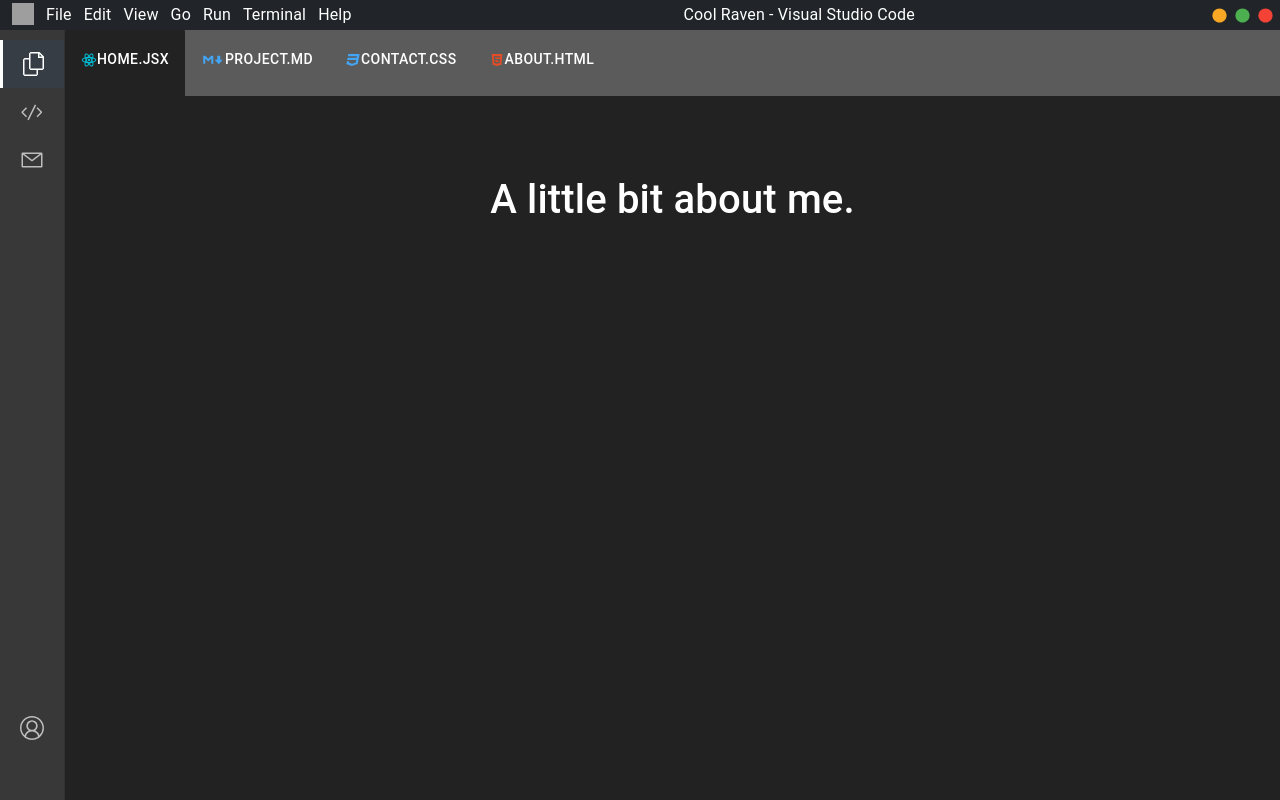
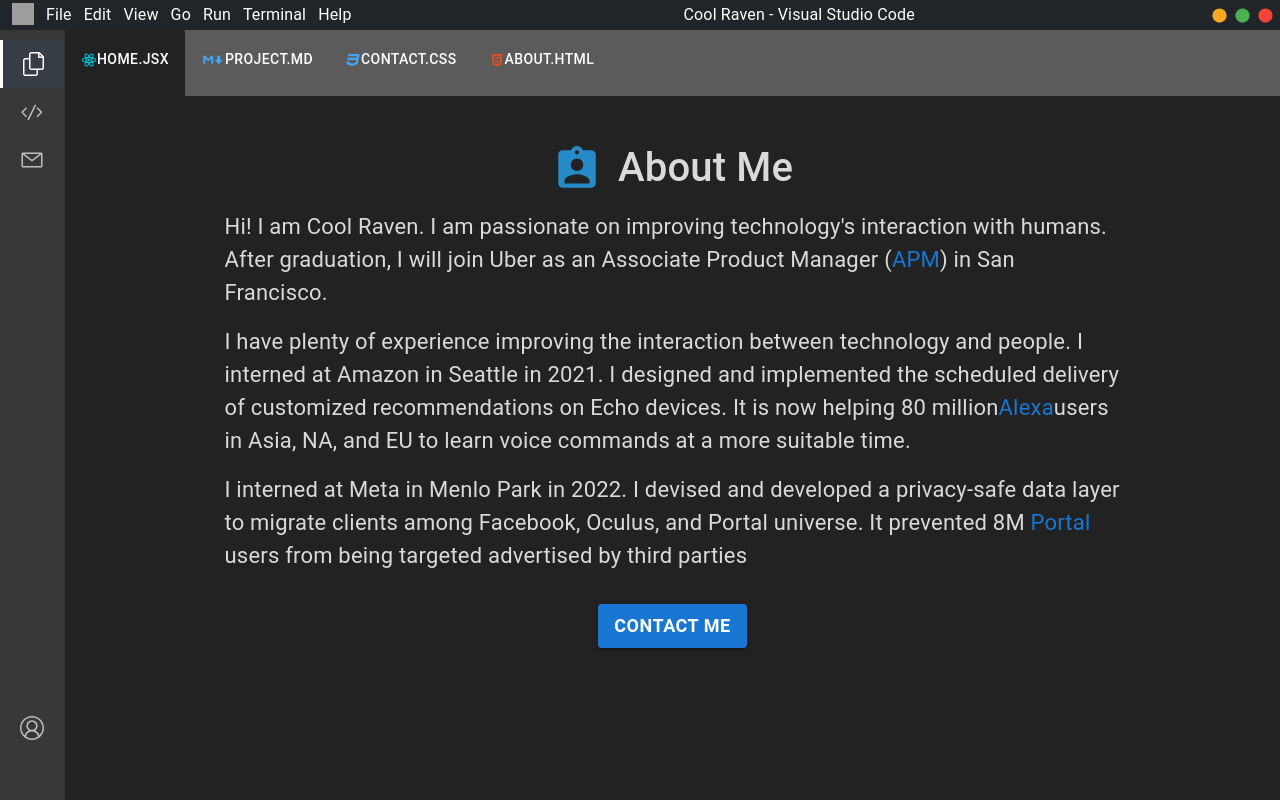
Before and after one commit to Kail-Fu/portfolio, a React (Create React App) app: page /portfolio/Account in a window 1280 px wide. Built offline with nearby package versions, Linux system fonts and the light colour scheme; grey boxes are pictures that could not be loaded.

Commit message:
explorer

```diff
--- a/src/components/Account.js
+++ b/src/components/Account.js
@@ -2,12 +2,53 @@
 import { styled, useTheme } from '@mui/material/styles';
 import Typography from '@mui/material/Typography';
 import { Tabs, Tab } from 'react-bootstrap';
-import { BrowserRouter as Router, Routes, Route, Link, useNavigate } from 'react-router-dom';
+import { BrowserRouter as Router, Routes, Route, useNavigate } from 'react-router-dom';
 import { Button, Stack } from '@mui/material';
+import Link from '@mui/material/Link';
+import AssignmentIndIcon from '@mui/icons-material/AssignmentInd';
+// import Stack from '@mui/material';
 
+const Account = (props) => {
+    return <Stack direction="column" display="flex" alignItems="center">
+        <Box display="flex" justifyContent="center">
+            <Stack direction="row" spacing={2}>
+                <AssignmentIndIcon sx={{ color: "#268ac8", fontSize: 50 }} />
+                <h1 style={{ color: '#DADADA' }}>About Me</h1>
 
-const Account = () => {
-    return <h1 style={{ color: 'white', marginTop: '2rem' }}>A little bit about me.</h1>
+            </Stack>
+        </Box>
+        <Typography inline width={"112vh"} variant="body1" align="left" mt={2} fontSize={22} color="#DADADA">
+            Hi! I am Cool Raven. I am passionate on improving technology's interaction with humans. After graduation, I will join Uber as an Associate Product Manager
+            {" ("}<Link underline='none' target="_blank" href="https://www.uber.com/us/en/careers/apm/">
+                APM
+            </Link>{")"} in San Francisco.
+        </Typography>
+        <Typography inline width={"112vh"} variant="body1" align="left" mt={2} fontSize={22} color="#DADADA">
+            I have plenty of experience improving the interaction between technology and people.
+            I interned at Amazon in Seattle in 2021.
+            I designed and implemented the scheduled delivery of customized recommendations on Echo devices.
+            It is now helping 80 million
+            <Link underline='none' target="_blank"
+                href="https://www.amazon.com/b?node=21576558011&ref=pe_alxhub_aucc_en_us_IC_NV_HUB_HP">
+                Alexa
+            </Link>
+            users in Asia, NA, and EU to learn voice commands at a more suitable time.
+        </Typography>
+        <Typography inline width={"112vh"} variant="body1" align="left" mt={2} fontSize={22} color="#DADADA">
+            I interned at Meta in Menlo Park in 2022.
+            I devised and developed a privacy-safe data layer to
+            migrate clients among Facebook, Oculus, and Portal universe.
+            It prevented
+            8M <Link underline='none' target="_blank"
+                href="https://www.meta.com/portal/">
+                Portal
+            </Link> users from being targeted advertised by third parties
+        </Typography>
+        <Box mt={4}><Button onClick={(event) => props.handleListItemClick(event, 2)} variant="contained" style={{ fontSize: '18px' }} sx={{ fontWeight: 'bold' }}>
+            Contact Me
+        </Button></Box>
+
+    </Stack >
 };
 
 export default Account;
--- a/src/components/Explorer.js
+++ b/src/components/Explorer.js
@@ -3,7 +3,10 @@
 import { Box } from '@mui/system';
 import React, { useState, useEffect } from "react";
 import Meeseeks from '../images/Meeseeks.png'
-const words = ["Product Manager", "Full Stack Developer", "Web Designer", "Magician", "Product Manager", "Full Stack Developer", "Web Designer", "Magician", "Product Manager", "Full Stack Developer", "Web Designer", "Magician", "Product Manager", "Full Stack Developer", "Web Designer", "Magician", "Product Manager", "Full Stack Developer", "Web Designer", "Magician"];
+var words = ["Product Manager", "Full Stack Developer", "Web Designer", "Magician"];
+for (let i = 0; i < 10; i++) {
+    words = words.concat(words)
+}
 
 
 const Explorer = (props) => {
@@ -40,12 +43,12 @@
 
 
     return <Stack direction="row" spacing={1}>
-        <Box textAlign={'left'} ml={10} mt={15} width={'40%'}>
-            <h1 style={{ color: 'white', fontSize: "4rem" }}>Jonathan Donut</h1>
-            <h3 style={{ color: 'white', marginTop: '2rem' }}>
-                I am {`${words[index].substring(0, subIndex)}${""}`}
-            </h3>
-            <Stack direction="row" spacing={19} marginTop={"3rem"}>
+        <Box textAlign={'left'} ml={10} mt={6} width={'70%'}>
+            <h1 style={{ color: 'white', fontSize: "9rem" }}>Cool Raven</h1>
+            <h2 style={{ color: 'white', marginTop: '0rem' }}>
+                I am a {`${words[index].substring(0, subIndex)}${""}`}
+            </h2>
+            <Stack direction="row" spacing={19} marginTop={"8rem"}>
                 <Button onClick={(event) => props.handleListItemClick(event, 1)} variant="contained" style={{ fontSize: '18px' }} sx={{ fontWeight: 'bold' }}>View Works</Button>
                 <Button onClick={(event) => props.handleListItemClick(event, 2)} variant="outlined" style={{ fontSize: '18px' }} sx={{ fontWeight: 'bold' }}>
                     Contact Me
@@ -54,7 +57,7 @@
 
         </Box >
 
-        <Box pl={25}>
+        <Box>
             <img src={Meeseeks} alt="Meeseeks" />
         </Box>
     </Stack>
--- a/src/components/SideBar.js
+++ b/src/components/SideBar.js
@@ -306,7 +306,7 @@
                     <Route path="/portfolio" element={<Explorer handleListItemClick={handleListItemClick} />} />
                     <Route path="/portfolio/Projects" element={<Projects />} />
                     <Route path="/portfolio/Contacts" element={<Contacts />} />
-                    <Route path="/portfolio/Account" element={<Account />} />
+                    <Route path="/portfolio/Account" element={<Account handleListItemClick={handleListItemClick} />} />
                 </Routes>
             </Box>
         </Box >
```
